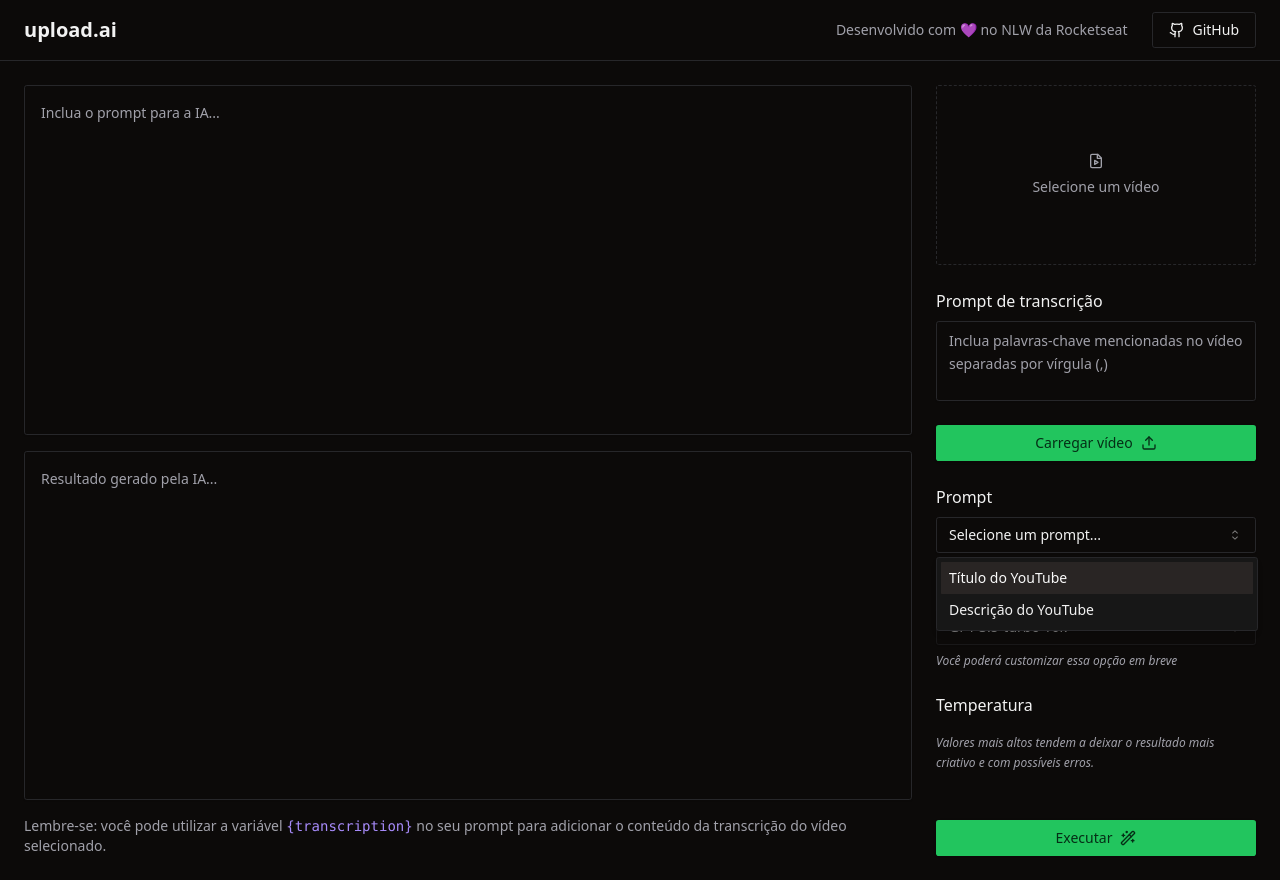
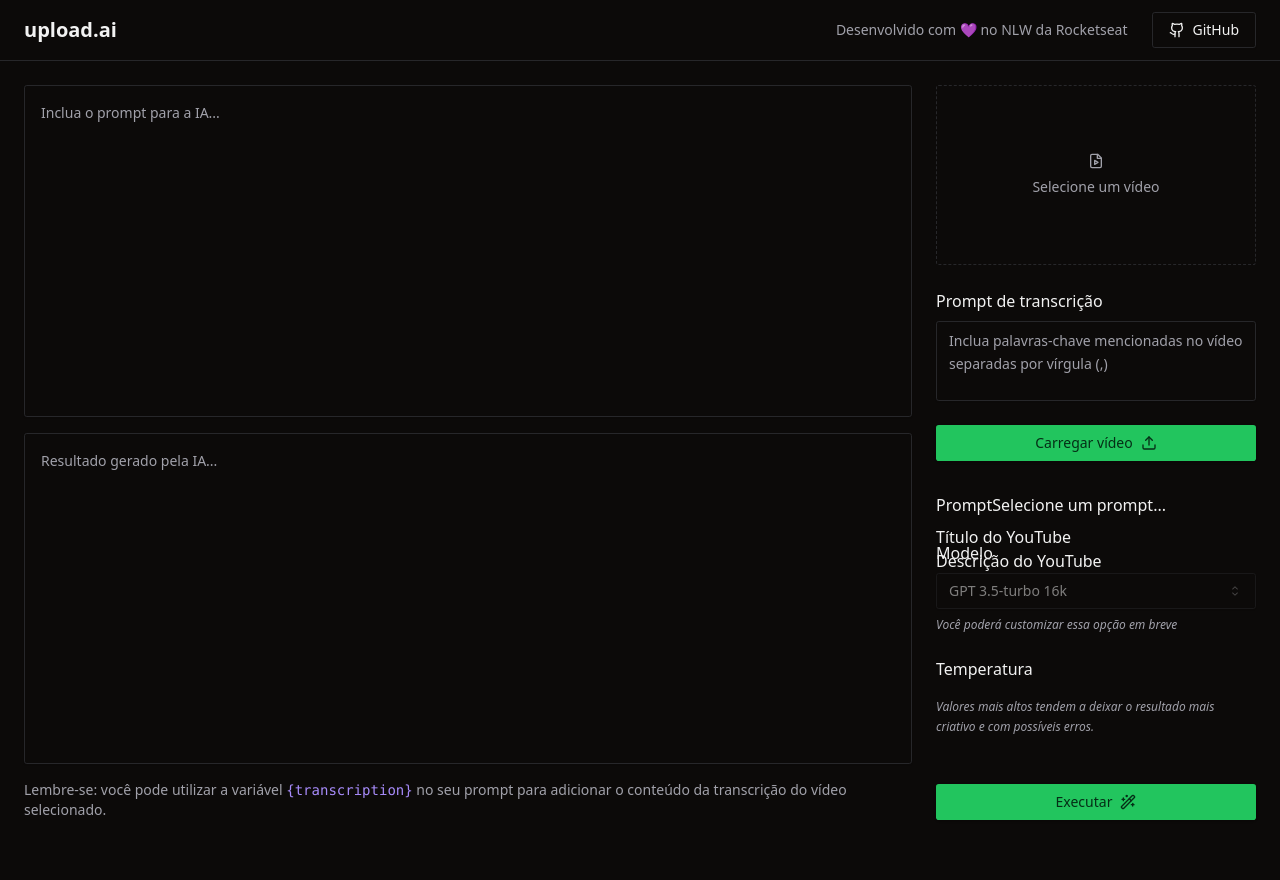
Before and after one commit to harcanjo/nlw-ai-13-mastery, a React (Vite) app in the folder upload-ai-web/: page / in a window 1280 px wide. Both pictures are taken after a click on the button "Selecione um prompt...". After the commit the page ends 844 px from the top, so only its background shows below. Built offline with nearby package versions, Linux system fonts and the light colour scheme.

Commit message:
moved prompt select from app to its component

```diff
--- a/upload-ai-web/src/App.tsx
+++ b/upload-ai-web/src/App.tsx
@@ -6,6 +6,7 @@ import { Label } from "@radix-ui/react-label";
 import { Select, SelectContent, SelectItem, SelectTrigger, SelectValue } from "./components/ui/select";
 import { Slider } from "@radix-ui/react-slider";
 import { VideoInputForm } from "./components/video-input-form";
+import { PromptSelect } from "./components/prompt-select";
 
 export function App() {
   return (
@@ -51,15 +52,7 @@ export function App() {
           <form className="space-y-6">
             <div className="space-y-2 ">
               <Label>Prompt</Label>
-              <Select>
-                <SelectTrigger>
-                  <SelectValue placeholder="Selecione um prompt..." />
-                </SelectTrigger>
-                <SelectContent>
-                  <SelectItem value="title">Título do YouTube</SelectItem>
-                  <SelectItem value="description">Descrição do YouTube</SelectItem>
-                </SelectContent>
-              </Select>
+              <PromptSelect />
             </div>
 
             <div className="space-y-2 ">
--- /dev/null
+++ b/upload-ai-web/src/components/prompt-select.tsx
@@ -0,0 +1,17 @@
+import { Select, SelectTrigger, SelectValue, SelectContent, SelectItem } from "@radix-ui/react-select";
+
+export function PromptSelect() {
+  return (
+    <>
+      <Select>
+        <SelectTrigger>
+          <SelectValue placeholder="Selecione um prompt..." />
+        </SelectTrigger>
+        <SelectContent>
+          <SelectItem value="title">Título do YouTube</SelectItem>
+          <SelectItem value="description">Descrição do YouTube</SelectItem>
+        </SelectContent>
+      </Select>
+    </>
+  )
+}
```
Also changed, not shown: 1 other file (tests, documents, lock files or other folders).
